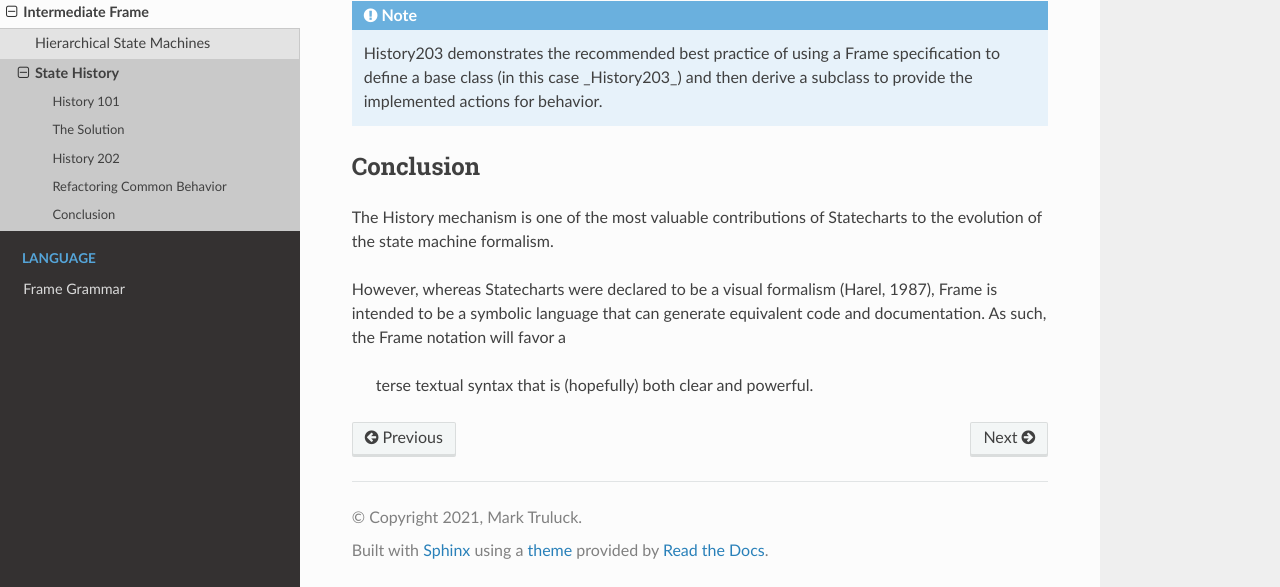
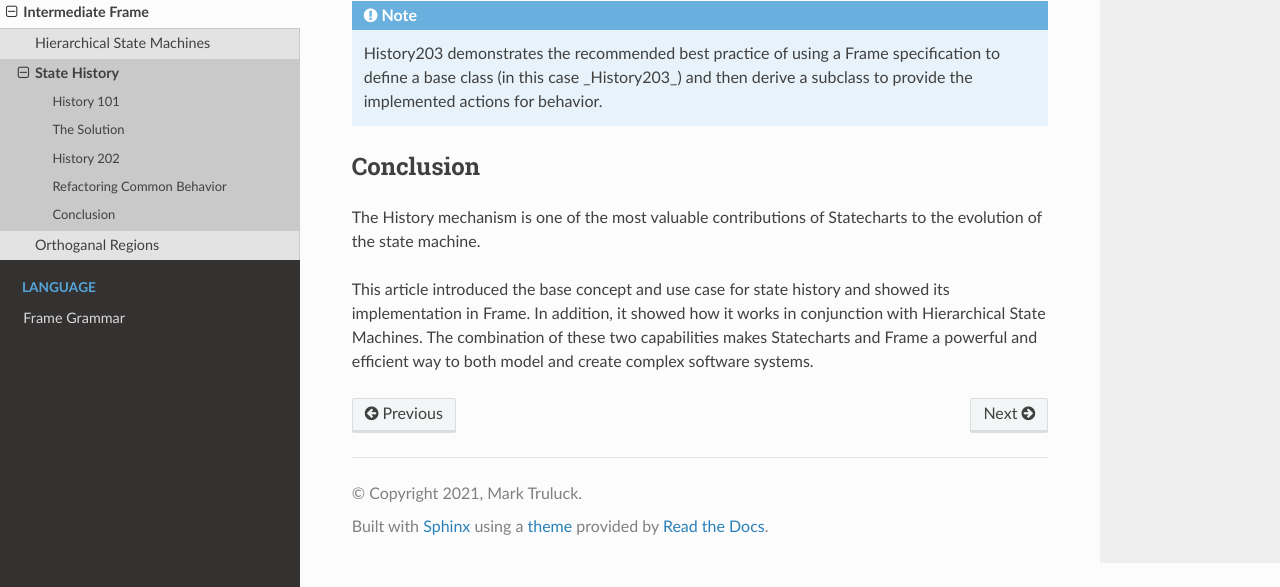
Before and after one commit to frame-lang/frame_transpiler, a Sphinx documentation site: the page built from docs/source/intermediate_frame/history.rst, in a window 1280 px wide and 900 px high, scrolled down 7444 px, cut to the strip 313-900 px from the top of the window. Built offline with Sphinx 7.4.7 and the Read the Docs theme 2.0.0, drawn with Linux system fonts in a browser that asks for light colours; pages that are not in the unit, such as notebooks, are missing from menus.

Commit message:
Orthogonal region rough draft.

```diff
--- a/docs/source/intermediate_frame/history.rst
+++ b/docs/source/intermediate_frame/history.rst
@@ -272,7 +272,7 @@
 
 .. raw:: html
 
-    <iframe width="100%" height="475" src="https://dotnetfiddle.net/Widget/aofLnO" frameborder="0"></iframe>
+    <iframe width="100%" height="475" src="https://dotnetfiddle.net/Widget/U1axyV" frameborder="0"></iframe>
 
 .. note::
     History203 demonstrates the recommended best practice of using a Frame
@@ -283,9 +283,10 @@
 ----------
 
 The History mechanism is one of the most valuable contributions of Statecharts
-to the evolution of the state machine formalism.
+to the evolution of the state machine.
 
-However, whereas Statecharts were declared to be a visual formalism
-(Harel, 1987), Frame is intended to be a symbolic language that can generate
-equivalent code and documentation. As such, the Frame notation will favor a
- terse textual syntax that is (hopefully) both clear and powerful.
+This article introduced the base concept and use case for state history and
+showed its implementation in Frame. In addition, it showed how it works in
+conjunction with Hierarchical State Machines. The combination of these two
+capabilities makes Statecharts and Frame a powerful and efficient way to both
+model and create complex software systems.
--- a/docs/source/intermediate_frame/index.rst
+++ b/docs/source/intermediate_frame/index.rst
@@ -3,8 +3,9 @@
 ==================
 
 Frame's syntax supports concepts from Statecharts, a state machine visual
-language invented by Dr David Harel in his
-1987 paper . Statechart notation is used in both UML software
+language invented by Dr. David Harel in his
+"1987 paper <https://www.sciencedirect.com/science/article/pii/0167642387900359>"_.
+Statechart notation is used in both UML software
 modeling and the SYSML systems modeling languages as the standard flavor of
 state machine visual languages.
 
```
Also changed, not shown: other parts of docs/source/intermediate_frame/index.rst (+1 -0 lines), docs/source/intermediate_frame/orthogonality.rst (added, +38 -0 lines), docs/source/images/intermediate_frame/orthogonal_region1.png (added).
